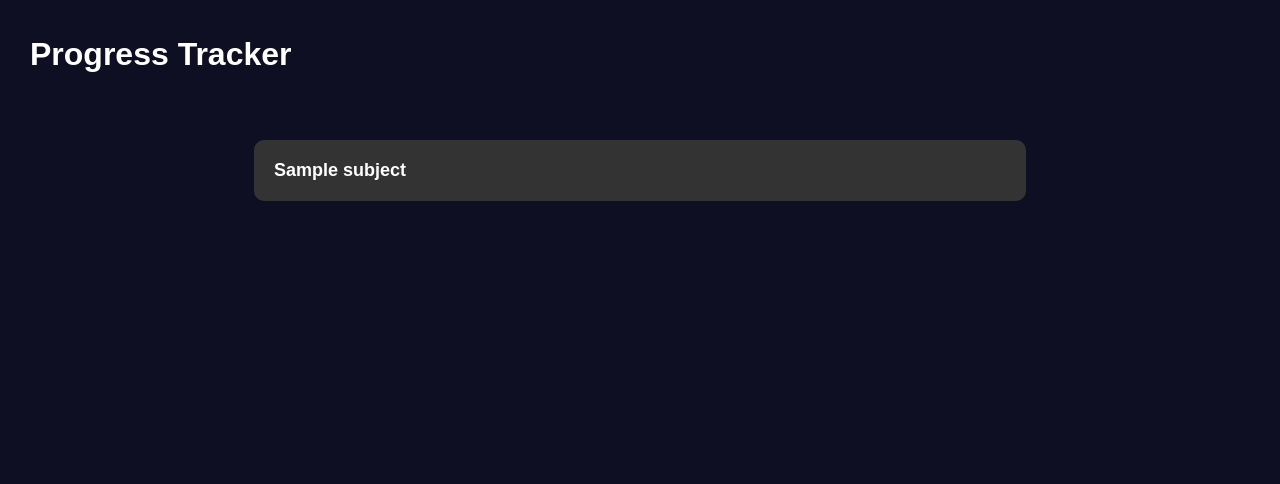
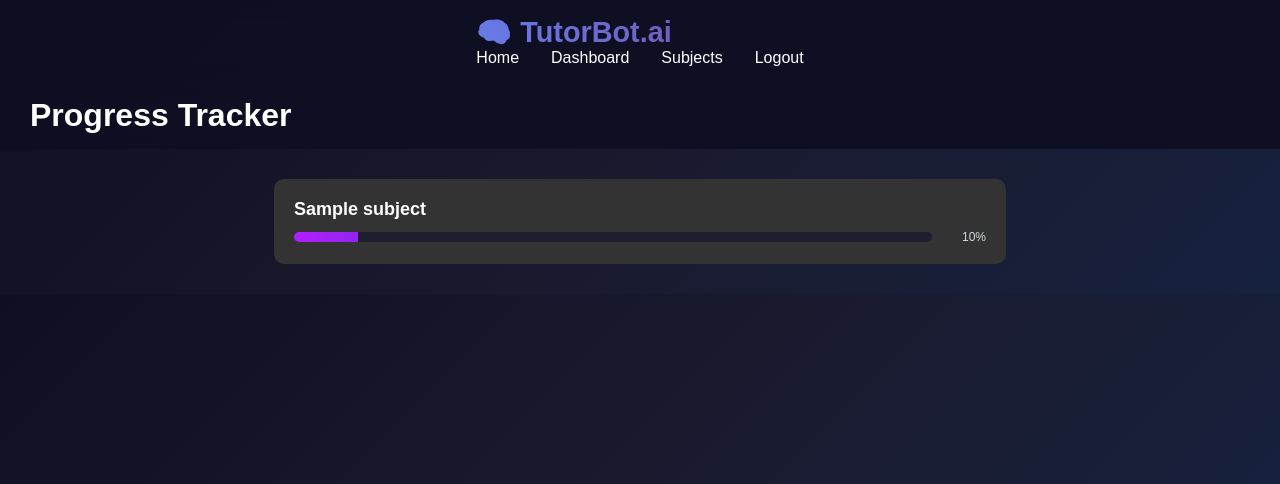
Before and after one commit to aditya0589/TutorBot.ai, a Flask app: template src/templates/progress_tracker.html in a window 1280 px wide. Shown: the top 484 px of the page. Run offline with Flask 3, Linux system fonts and the light colour scheme; the template is opened without the code that fills it: most values are stand-ins (such as "Sample title", 1, 10 or a date in 2020); some libraries are stand-ins or nearby versions.

Commit message:
save tracked progress to db

```diff
--- a/src/templates/progress_tracker.html
+++ b/src/templates/progress_tracker.html
@@ -4,6 +4,7 @@
     <meta charset="UTF-8">
     <meta name="viewport" content="width=device-width, initial-scale=1.0">
     <title>Progress Tracker</title>
+    <link rel="stylesheet" href="{{ url_for('static', filename='css/style.css') }}">
     <style>
         body {
             background-color: #0f0f23;
@@ -35,6 +36,35 @@
             padding: 20px;
             border-radius: 10px;
             width: 60%;
+        }
+        .progress-row {
+            display: flex;
+            align-items: center;
+            gap: 12px;
+            margin-top: 10px;
+        }
+        .progress-bar {
+            position: relative;
+            flex: 1;
+            height: 10px;
+            background: #1e1e2f;
+            border-radius: 999px;
+            overflow: hidden;
+        }
+        .progress-fill {
+            position: absolute;
+            top: 0;
+            left: 0;
+            height: 100%;
+            width: 0%;
+            background: linear-gradient(90deg, #b11fff, #9324ee);
+            transition: width 0.25s ease;
+        }
+        .progress-percentage {
+            min-width: 42px;
+            text-align: right;
+            color: #cfd8dc;
+            font-size: 12px;
         }
 
         .subject-header h3 {
@@ -69,6 +99,18 @@
     </style>
 </head>
 <body>
+    <nav class="navbar">
+        <div class="container">
+            <div class="logo">🧠 TutorBot.ai</div>
+            <div class="nav-links">
+                <a href="/home">Home</a>
+                <a href="#dashboard">Dashboard</a>
+                <a href="#subjects">Subjects</a>
+                <a href="/logout">Logout</a>
+            </div>
+        </div>
+    </nav>
+
     <div class="navbar">
         <h1>Progress Tracker</h1>
     </div>
@@ -77,10 +119,16 @@
         {% for subject in subjects %}
             <div class="subject-header">
                 <h3>{{ subject.sub_name }}</h3>
+                <div class="progress-row">
+                    <div class="progress-bar" aria-label="{{ subject.sub_name }} progress">
+                        <div class="progress-fill" data-progress-fill data-initial-pct="{{ subject.progress_pct }}"></div>
+                    </div>
+                    <div class="progress-percentage" data-progress-text>{{ subject.progress_pct }}%</div>
+                </div>
                 <div class="topics">
                     {% for topic in subject.topics %}
                         <label class="custom-checkbox">
-                            <input type="checkbox" name="topics" value="{{ topic[0] }}">
+                            <input type="checkbox" name="topics" value="{{ topic[0] }}" {% if topic[0] in completed_topic_ids %}checked{% endif %}>
                             {{ topic[1] }}
                         </label>
                     {% endfor %}
@@ -105,6 +153,50 @@
             topics.classList.toggle('show');
         });
     });
+
+    // Initialize progress fills from data attribute
+    document.querySelectorAll('[data-progress-fill]').forEach(el => {
+        const pct = parseInt(el.getAttribute('data-initial-pct') || '0', 10);
+        el.style.width = pct + '%';
+    });
+
+    // Auto-save on checkbox change and update progress bar
+    document.querySelectorAll('input[type="checkbox"][name="topics"]').forEach(cb => {
+        cb.addEventListener('change', async (e) => {
+            const topicId = parseInt(e.target.value, 10);
+            const completed = e.target.checked;
+            const subjectContainer = e.target.closest('.subject-header');
+            try {
+                const res = await fetch("{{ url_for('update_user_progress') }}", {
+                    method: 'POST',
+                    headers: {
+                        'Content-Type': 'application/json'
+                    },
+                    body: JSON.stringify({ topic_id: topicId, completed })
+                });
+                const data = await res.json();
+                if (!data.success) {
+                    console.error('Save failed:', data.error);
+                }
+            } catch (err) {
+                console.error('Network error saving progress', err);
+            }
+
+            // Recalculate progress locally for this subject
+            try {
+                const checkboxes = subjectContainer.querySelectorAll('input[type="checkbox"][name="topics"]');
+                const total = checkboxes.length;
+                const checked = Array.from(checkboxes).filter(x => x.checked).length;
+                const pct = total > 0 ? Math.round((checked / total) * 100) : 0;
+                const fill = subjectContainer.querySelector('[data-progress-fill]');
+                const label = subjectContainer.querySelector('[data-progress-text]');
+                if (fill) fill.style.width = pct + '%';
+                if (label) label.textContent = pct + '%';
+            } catch (err) {
+                console.error('Error updating local progress bar', err);
+            }
+        });
+    });
 </script>
 </body>
 </html>
```
